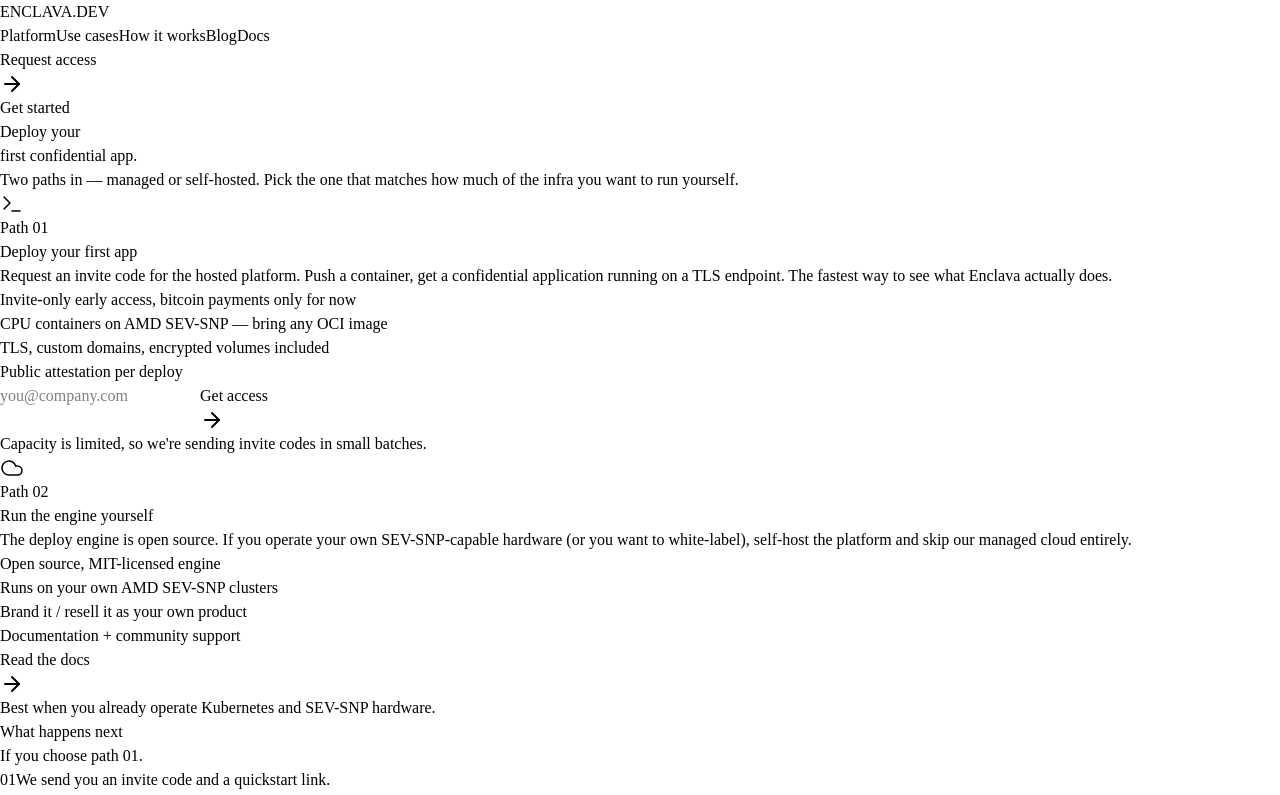
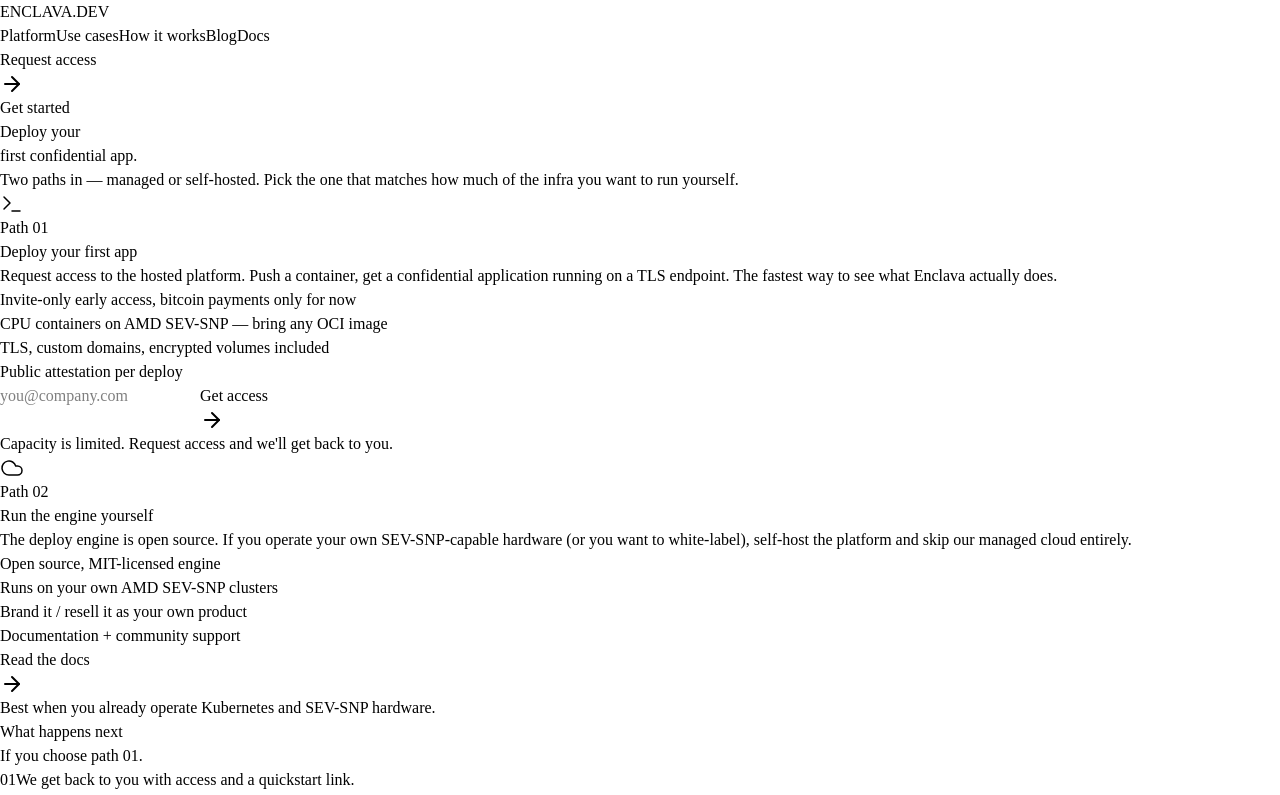
Before and after one commit to enclava-labs/enclava.dev, a React (Vite) app in the folder client/: page /get-started in a window 1280 px wide. Shown: the top 795 px of the page. Built offline with nearby package versions, Linux system fonts and the light colour scheme; no server answers.

Commit message:
Copy: don't describe invite-code mechanism; 'request access and we'll get back to you', no timeframe

```diff
--- a/client/src/pages/get-started.tsx
+++ b/client/src/pages/get-started.tsx
@@ -105,7 +105,7 @@ const paths = [
     icon: Terminal,
     eyebrow: "Path 01",
     title: "Deploy your first app",
-    body: "Request an invite code for the hosted platform. Push a container, get a confidential application running on a TLS endpoint. The fastest way to see what Enclava actually does.",
+    body: "Request access to the hosted platform. Push a container, get a confidential application running on a TLS endpoint. The fastest way to see what Enclava actually does.",
     bullets: [
       "Invite-only early access, bitcoin payments only for now",
       "CPU containers on AMD SEV-SNP — bring any OCI image",
@@ -113,7 +113,7 @@ const paths = [
       "Public attestation per deploy",
     ],
     cta: <WaitlistForm source="get-started-deploy" />,
-    note: "Capacity is limited, so we're sending invite codes in small batches.",
+    note: "Capacity is limited. Request access and we'll get back to you.",
   },
   {
     icon: Cloud,
@@ -252,7 +252,7 @@ export default function GetStarted() {
               </h2>
               <ol className="space-y-4 border-l border-primary/30 pl-6">
                 {[
-                  "We send you an invite code and a quickstart link.",
+                  "We get back to you with access and a quickstart link.",
                   "You install the CLI and run enclava deploy with any container.",
                   "Your app boots inside a TEE with TLS and a public URL.",
                   "You verify the attestation, share it with your team, ship.",
```
Also changed, not shown: client/public/get-started.md (+1 -1 lines), client/public/index.md (+1 -1 lines).
